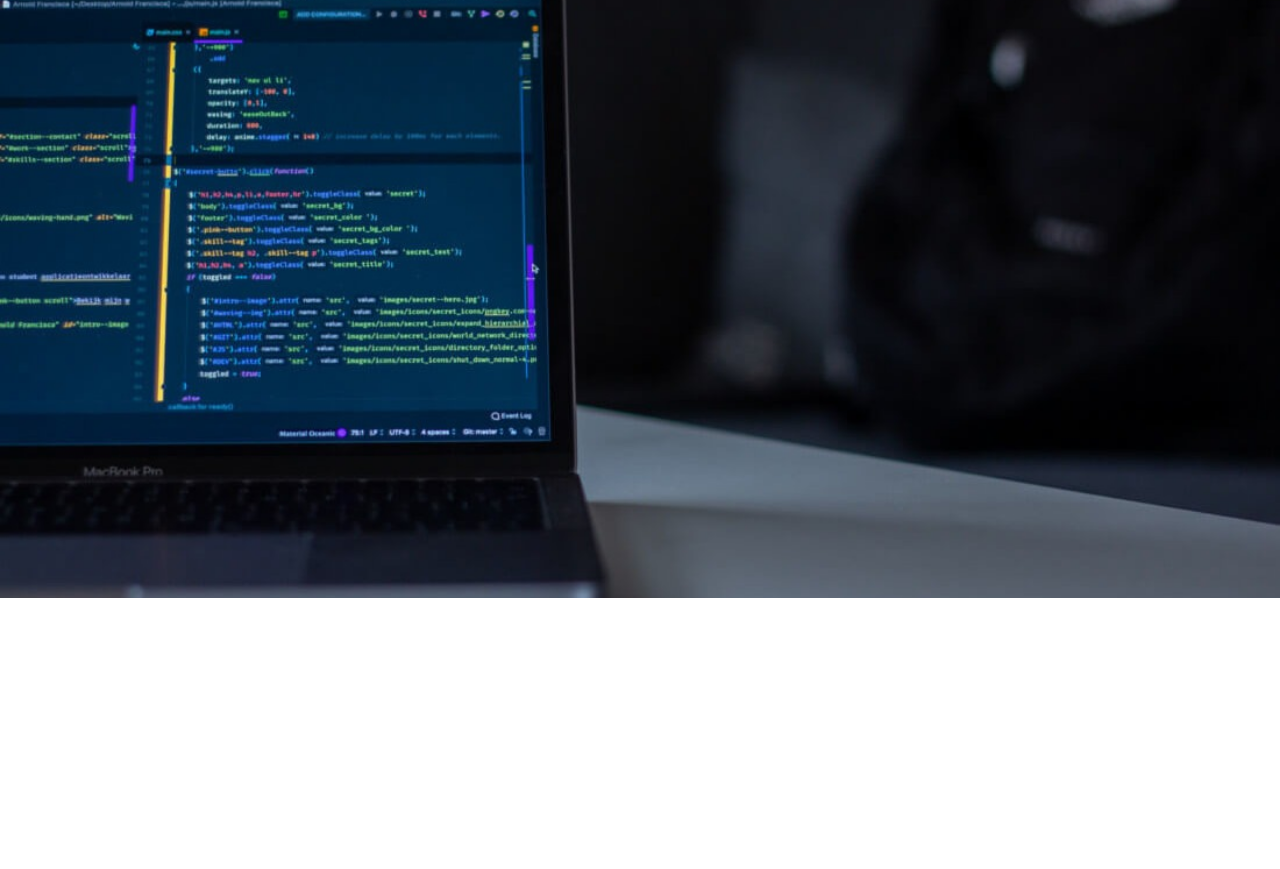
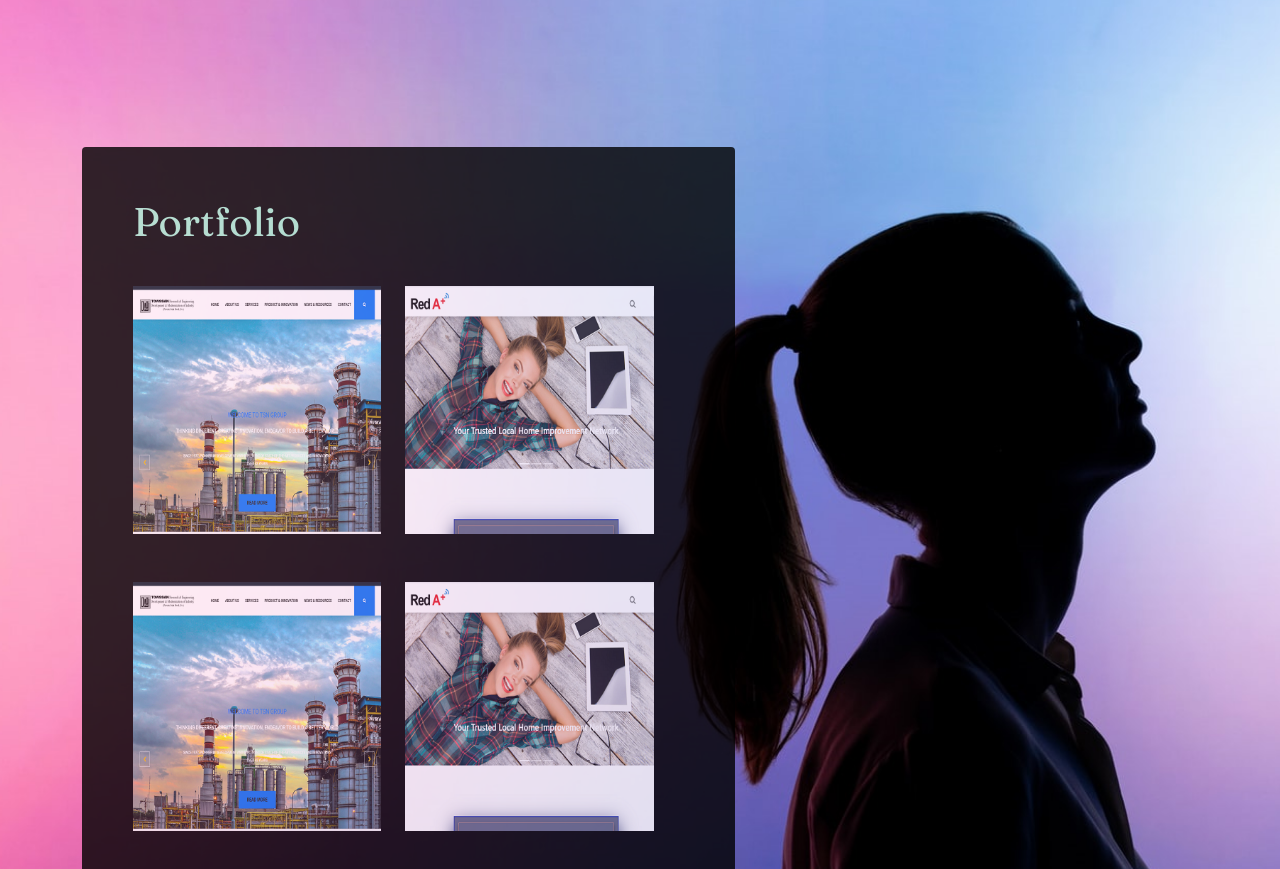
Before and after one commit to shiva-shiva/Responsive-Portfolio1, a plain HTML site: page portfolio.html in a window 1280 px wide. Shown: the part 83-952 px from the top of the page. Before the commit the page ends 800 px from the top, so only its background shows below. Drawn offline with nearby package versions, Linux system fonts and the light colour scheme; files whose address does not match are found by name.

Commit message:
add portfolio page

```diff
--- a/css/style.css
+++ b/css/style.css
@@ -1,11 +1,4 @@
-body{
-    background-image:url("./images/laptop.jpg") ;
-    background-repeat: no-repeat;
-    background-size: cover;
-    width: 100%;
-    display: block;
-    position: relative;
-}
+
 
 .new-nav{
     height: 80px;
@@ -92,3 +85,17 @@ body{
 
     }
   }
+
+
+  /* Portfolio */
+
+  .portfolio-img{
+      width: 350px;
+      height:350px;
+  }
+
+  .portfolio-card {
+    margin: 150px 0px 0px 70px;
+    background-color: #000000;
+    opacity:0.8;
+  }
--- a/portfolio.html
+++ b/portfolio.html
@@ -10,17 +10,18 @@
     <link href="https://fonts.googleapis.com/css2?family=Fraunces&display=swap" rel="stylesheet">
     <link rel="preconnect" href="https://fonts.gstatic.com">
     <link href="https://fonts.googleapis.com/css2?family=Fraunces&display=swap" rel="stylesheet">
-    <title>Portfolio</title>
+    <title>Contact</title>
 </head>
 <body>
     <style>
-        body{
-          background-image:url("./images/laptop.jpg") ;
+      body{
+          background-image:url("./images/GIRL.png") ;
           background-repeat: no-repeat;
           background-size: cover;
           width: 100%;
           display: block;
           position: relative;
+          font-family: 'Fraunces', serif;
       }
     </style>
     <nav class="navbar new-nav navbar-expand-lg navbar-light ">
@@ -44,5 +45,39 @@
           </div>
         </div>
       </nav>
+      <div class="container-fluid">
+          <div class="row justify-content-md-center justify-content-lg-start">
+              <div class="col-md-9 col-lg-8 col-xl-7  col-xs-12">
+                <div class="card  portfolio-card ">
+                    <div class="card-body contact-body">
+                        <h5 class="card-title contact-title pb-4">Portfolio</h5>
+                        <p class="card-text">
+                            <div class="row">
+                                <div class="col-md-6">
+                                    <img src="./images/Towssan.png" class="img-fluid" alt="...">
+                                </div>
+                                <div class="col-md-6">
+                                    <img src="./images/RedAPlus.png" class="img-fluid" alt="...">
+                                </div>
+                            </div>
+                            <div class="row mt-5">
+                                <div class="col-md-6">
+                                    <img src="./images/Towssan.png" class="img-fluid" alt="...">
+                                </div>
+                                <div class="col-md-6">
+                                    <img src="./images/RedAPlus.png" class="img-fluid" alt="...">
+                                </div>
+                            </div>
+                            <div class="row mt-5">
+                                <div class="col-md-6">
+                                    <img src="./images/Towssan.png" class="img-fluid" alt="...">
+                                </div>
+                            </div>
+                        </p>
+                    </div>
+               </div>
+               </div>
+         </div>
+        </div>
 </body>
 </html>
```
Also changed, not shown: contact.html (+1 -1 lines), index.html (+1 -1 lines), images/GIRL.png (added), images/RedAPlus.png (added), images/Towssan.png (added), images/coding.jpg (added), images/girl.jpg (added), 1 other file.
